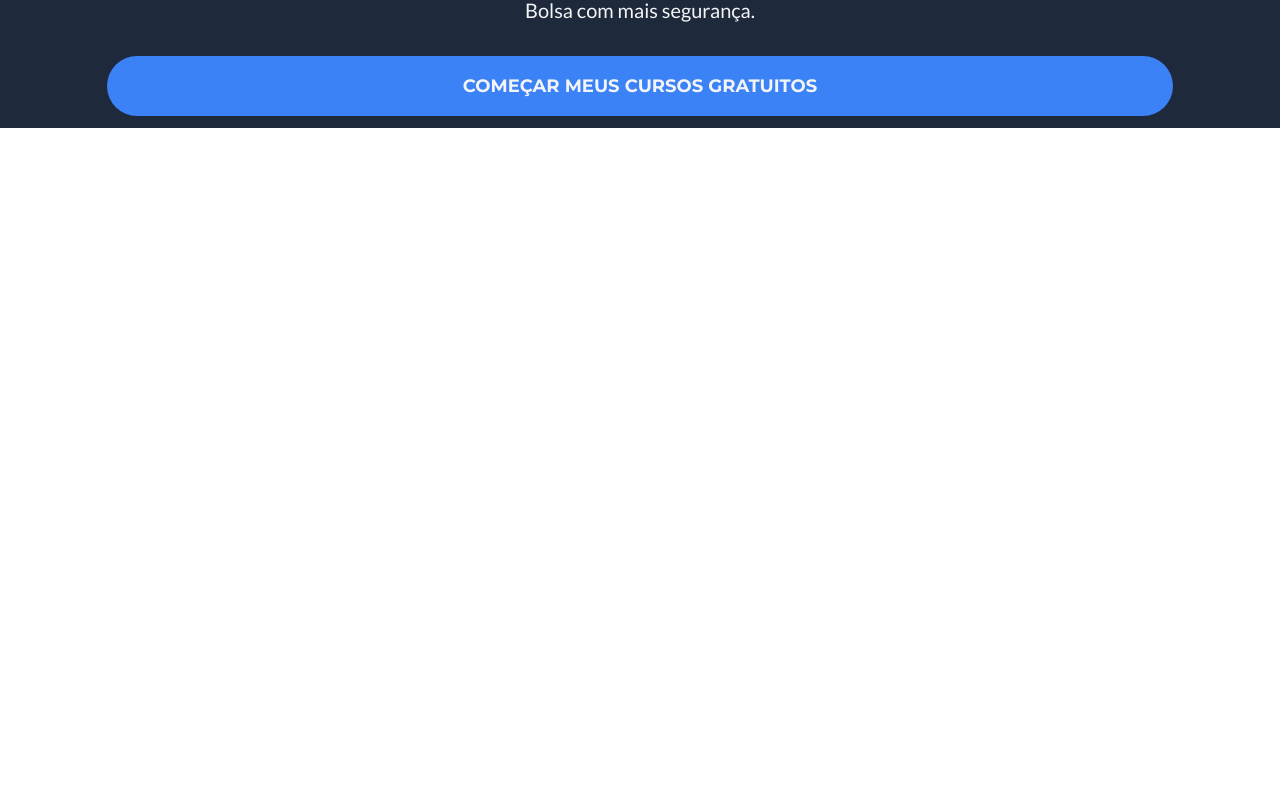
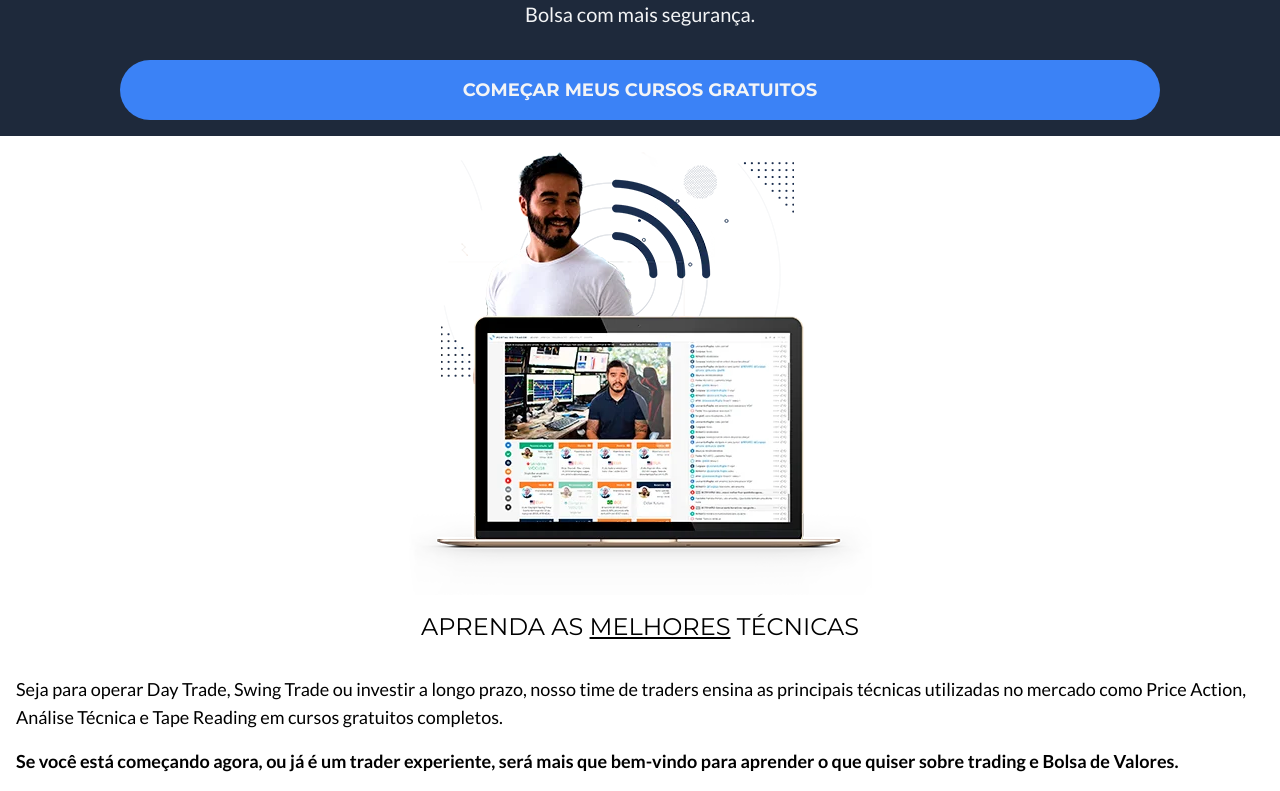
Before and after one commit to caiomontenegro/new_pdt, a Vue app: page / in a window 1280 px wide. Shown: the part 277-1068 px from the top of the page. Before the commit the page ends 800 px from the top, so only its background shows below. Built offline with nearby package versions, Linux system fonts and the light colour scheme.

Commit message:
:sparkles: feat: Description Container component

```diff
--- /dev/null
+++ b/src/components/UI/DescriptionContainer.vue
@@ -0,0 +1,25 @@
+<template>
+  <div class="flex flex-col items-center space-y-8">
+    <h2 class="font-montserrat text-2xl uppercase">
+      <slot name="title">Type <ins>your</ins> Title</slot>
+    </h2>
+    <div class="space-y-4">
+      <p class="font-lato text-lg">
+        <slot name="description">
+          Simple Description
+        </slot>
+      </p>
+      <p class="font-lato text-lg font-bold">
+        <slot name="boldDescription">
+          Bold Description
+        </slot>
+      </p>
+    </div>
+  </div>
+</template>
+
+<script>
+export default {
+
+}
+</script>
--- a/src/components/UI/RoundedButton.vue
+++ b/src/components/UI/RoundedButton.vue
@@ -4,8 +4,8 @@
     <button
       class="w-10/12 rounded-full p-4 font-montserrat text-lg font-bold uppercase text-gray-100 duration-200"
       :class="[color, hoverColor]"
-      >
-     <slot></slot>
+    >
+      <slot></slot>
     </button>
   </div>
 </template>
--- a/src/components/layouts/SectionContainer.vue
+++ b/src/components/layouts/SectionContainer.vue
@@ -1,5 +1,5 @@
 <template>
-  <section class="flex flex-col items-center space-y-4 bg-slate-800 py-3">
+  <section class="flex flex-col items-center space-y-4 py-4 px-4">
     <slot></slot>
   </section>
 </template>
--- a/src/components/layouts/TheMain.vue
+++ b/src/components/layouts/TheMain.vue
@@ -1,5 +1,5 @@
 <template>
-  <section-container>
+  <section-container class="bg-slate-800">
     <div class="flex flex-col items-center space-y-4 py-4">
       <h1 class="w-96 text-center font-montserrat text-4xl text-gray-100">
         Onde
@@ -14,14 +14,35 @@
     </div>
     <rounded-button>Começar meus Cursos Gratuitos</rounded-button>
   </section-container>
+  <section-container>
+    <div>
+      <img src="@/assets/home/Sasaki.png" alt="Sasaki" />
+    </div>
+    <description-container>
+      <template v-slot:title>APRENDA AS <ins>MELHORES</ins> TÉCNICAS</template>
+      <template v-slot:description
+        >Seja para operar Day Trade, Swing Trade ou investir a longo prazo,
+        nosso time de traders ensina as principais técnicas utilizadas no
+        mercado como Price Action, Análise Técnica e Tape Reading em cursos
+        gratuitos completos.
+      </template>
+      <template v-slot:boldDescription
+        >Se você está começando agora, ou já é um trader experiente, será mais
+        que bem-vindo para aprender o que quiser sobre trading e Bolsa de
+        Valores.
+      </template>
+    </description-container>
+  </section-container>
 </template>
 
 <script>
 import SectionContainer from "@/components/layouts/SectionContainer.vue";
+import DescriptionContainer from "@/components/UI/DescriptionContainer.vue";
 
 export default {
   components: {
     SectionContainer,
+    DescriptionContainer,
   },
 };
 </script>
```
